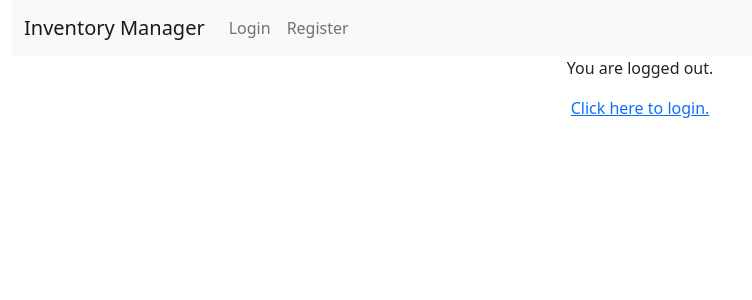
After one commit to seandavidreed/inventory_manager, a Django app: template mysite/templates/registration/logged_out.html in a window 1280 px wide. The commit adds this page. Shown: the top 300 px of the page, without its empty margins (0-752 px from the left). Run offline with Django 4.2, Linux system fonts and the light colour scheme; the template is opened without the code that fills it, so the values that code supplies are empty.

Commit message:
Add logged_out.html template; Reconfigure template subdirectories

```diff
--- a/mysite/mysite/settings.py
+++ b/mysite/mysite/settings.py
@@ -123,3 +123,6 @@ STATIC_URL = 'static/'
 # https://docs.djangoproject.com/en/4.1/ref/settings/#default-auto-field
 
 DEFAULT_AUTO_FIELD = 'django.db.models.BigAutoField'
+
+# Redirect to home URL after login (Default redirects to /accounts/profile/)
+LOGIN_REDIRECT_URL = '/'
--- a/mysite/templates/index.html
+++ b/mysite/templates/inventory/index.html
@@ -1,4 +1,4 @@
-{% extends "layout.html" %}
+{% extends "inventory/layout.html" %}
 
 {% block title %}
     Inventory
--- /dev/null
+++ b/mysite/templates/registration/logged_out.html
@@ -0,0 +1,10 @@
+{% extends "inventory/layout.html" %}
+
+{% block title %}
+    Logged Out
+{% endblock %}
+
+{% block main %}
+    <p>You are logged out.</p>
+    <a href="{% url 'login' %}">Click here to login.</a>
+{% endblock %}
--- a/mysite/templates/registration/login.html
+++ b/mysite/templates/registration/login.html
@@ -1,4 +1,4 @@
-{% extends "layout.html" %}
+{% extends "inventory/layout.html" %}
 
 {% block title %}
     Login
```
Also changed, not shown: mysite/db.sqlite3, mysite/templates/inventory/layout.html (renamed from mysite/templates/layout.html), mysite/templates/styles.css (deleted).
